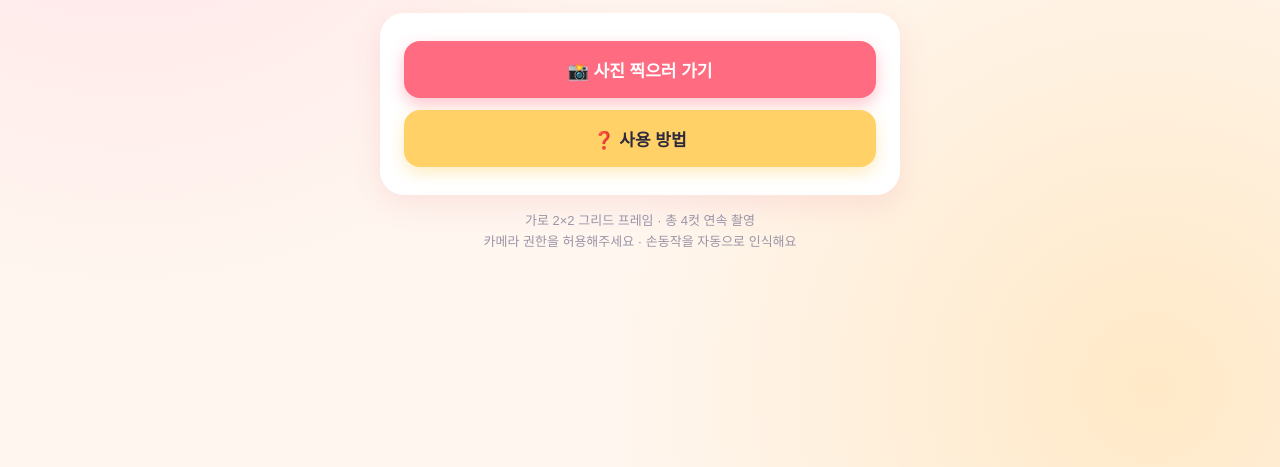
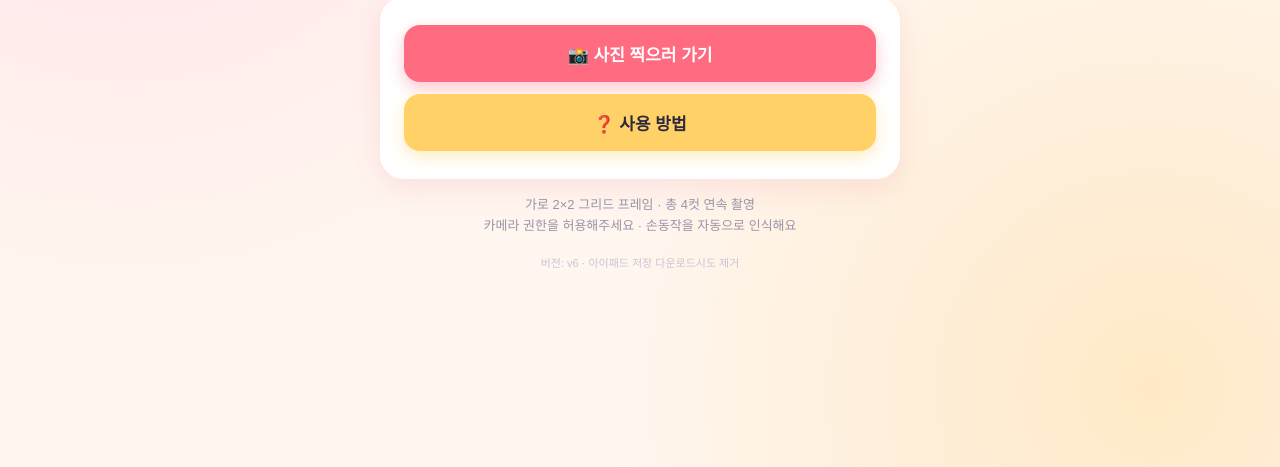
Before and after one commit to zenith5021-hue/four_cuts, a plain HTML site: page index.html in a window 1280 px wide. Shown: the part 333-800 px from the top of the page. Drawn offline with Linux system fonts and the light colour scheme.

Commit message:
Add files via upload

```diff
--- a/index.html
+++ b/index.html
@@ -144,6 +144,7 @@
       <button class="btn btn-ghost" onclick="goTo('screen-help')">❓ 사용 방법</button>
     </div>
     <p class="hint">가로 2×2 그리드 프레임 · 총 4컷 연속 촬영<br>카메라 권한을 허용해주세요 · 손동작을 자동으로 인식해요</p>
+    <p style="text-align:center; font-size:11px; color:#c9c4d4; margin-top:18px;">버전: v6 · 아이패드 저장 다운로드시도 제거</p>
   </div>
 
   <!-- HELP -->
```
